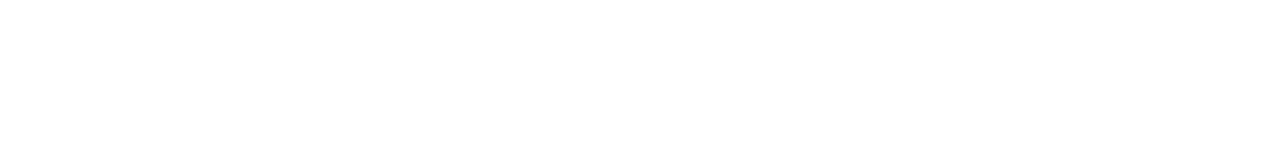
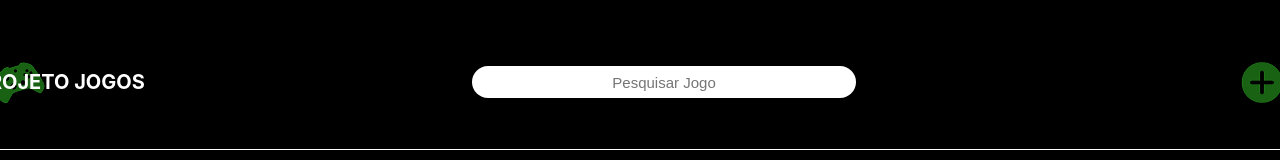
Before and after one commit to Pedrohenrique1309/Projeto-Jogos-Front, a plain HTML site: page index.html in a window 1280 px wide. Drawn offline with Linux system fonts and the light colour scheme; a web font is replaced by a local one.

Commit message:
adicionando head

```diff
--- a/index.html
+++ b/index.html
@@ -4,10 +4,25 @@
     <meta charset="UTF-8">
     <meta name="viewport" content="width=device-width, initial-scale=1.0">
     <link rel="stylesheet" href="style.css">
+    <link rel="preconnect" href="https://rsms.me/">
+    <link rel="stylesheet" href="https://rsms.me/inter/inter.css">
     <script src="../JS/jogos.js"></script>
     <title>Jogos</title>
 </head>
 <body>
 
+    <head>
+        <div id="containerHead">
+            <img src="./img/logo.png" alt="" id="logo">
+            <h1 id="logoH1">PROJETO JOGOS</h1>
+            <input type="text" name="" id="pesquisar" placeholder="Pesquisar Jogo">
+            <img src="./img/adicionar.png" alt="" id="adicionar">
+        </div>
+    </head>
+
+        <div class="container">
+
+    </div>
+
 </body>
 </html>
--- a/style.css
+++ b/style.css
@@ -0,0 +1,55 @@
+*{
+    padding: 0;
+    margin: 0;
+    box-sizing: border-box;
+}
+
+:root {
+    font-family: 'Inter', sans-serif;
+}
+
+body {
+    background-color: black;
+    color: white;
+}
+
+#containerHead{
+    border-bottom: 1px solid white;
+    align-items: center;
+    text-align:center;
+    justify-content: center;
+    height: 150px;
+    width: 100%;
+    flex-direction: row;
+    display: flex;
+    justify-content: space-around;
+}
+
+#logo{
+    margin-left: -200px;
+    margin-top: 15px;
+}
+
+#logoH1{
+    font-size: 20px;
+    margin-left: -450px;
+    margin-top: 15px;
+}
+
+#adicionar{
+    margin-right: -200px;
+    margin-top: 15px;
+}
+
+#pesquisar{
+    width: 30vw;
+    height: 4vh;
+    border-radius: 20px;
+    padding: 10px;
+    font-size: 15px;
+    border: none;
+    outline: none;
+    margin-left: -50px;
+    margin-top: 15px;
+    text-align: center;
+}
```
Also changed, not shown: img/adicionar.png (added), img/logo.png (added).
